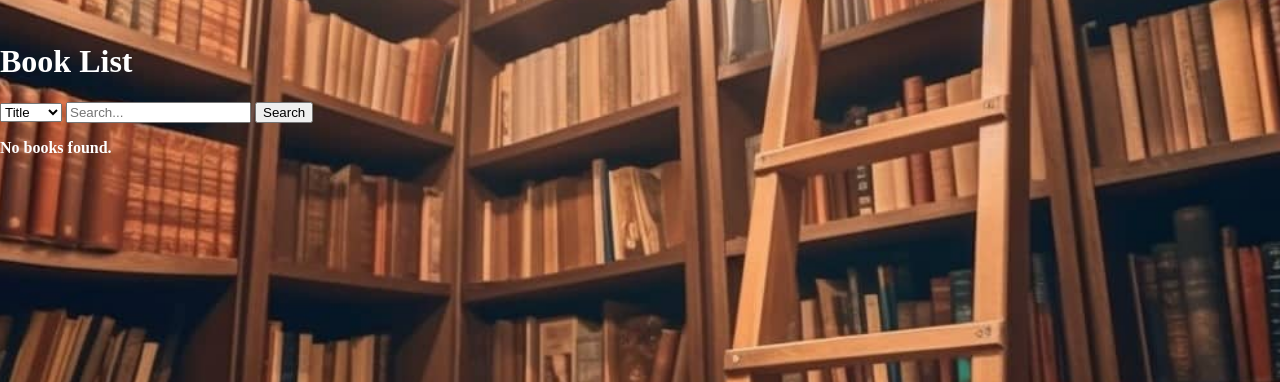
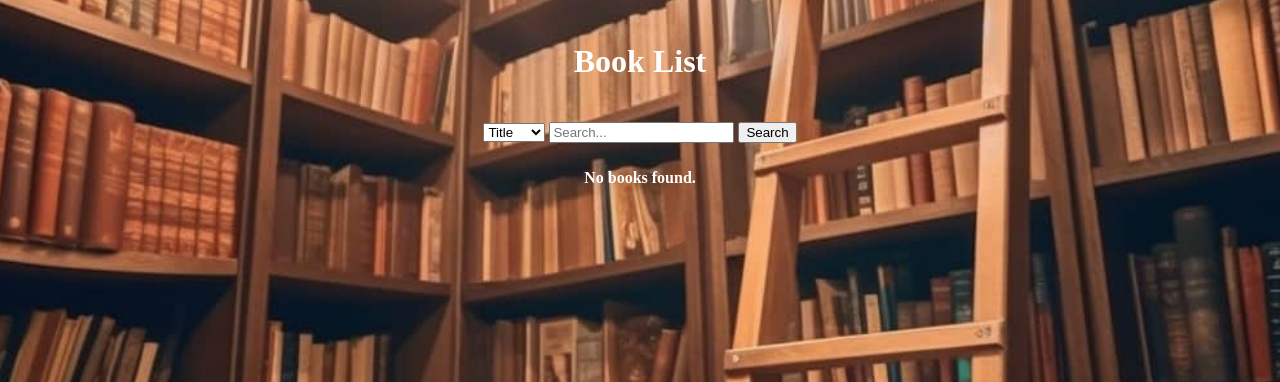
Before and after one commit to rela7e/MyLibrary, a Django app: page /books/ in a window 1280 px wide. Shown: the part 38-420 px from the top of the page. Run offline with Django 5.2, Linux system fonts and the light colour scheme; data that the repository does not hold is empty.

Commit message:
style book index page

```diff
--- a/main_app/static/css/style.css
+++ b/main_app/static/css/style.css
@@ -63,3 +63,37 @@ html, body {
   text-align: center;
   color: white;
 }
+
+.book {
+  color: white;
+  font-weight: bold;
+}
+
+.search-bar {
+  margin-bottom: 10px;
+  margin-top: 20px;
+}
+
+.book-container {
+  display: flex;
+  flex-wrap: wrap;
+  justify-content: space-around;
+}
+
+.book {
+  width: 250px;
+  margin-bottom: 20px;
+  padding: 10px;
+  border: 1px solid #ccc;
+}
+
+.book a {
+  text-decoration: none;
+  color: inherit;
+}
+
+.bitc {
+  display: flex;
+  flex-direction: column;
+  align-items: center;
+}
--- a/main_app/templates/books/index.html
+++ b/main_app/templates/books/index.html
@@ -1,9 +1,9 @@
 {% extends 'base.html' %}
 {% block content %}
-
+<div class="bitc">
 <h1>Book List</h1>
 
-<form method="get">
+<form class="search-bar" method="get">
   <select name="search_criteria">
       <option value="title">Title</option>
       <option value="author">Author</option>
@@ -11,11 +11,12 @@
   <input type="text" name="query" placeholder="Search...">
   <button type="submit">Search</button>
 </form>
-
+</div>
+<div class="book-container">
 {% for book in filter.qs %}
   <div>
     <a href="{% url 'detail' book.id %}">
-    <div class ="card-content">
+    <div class ="book">
         <span class ="card-title">{{ book.title }}</span>
         <p>Author: {{ book.author }}</p>
         <form method="post" action="{% url 'add_to_my_books' %}">
@@ -29,5 +30,5 @@
 {% empty %}
   <p>No books found.</p>
 {% endfor %}
-
+</div>
 {% endblock %}
```
